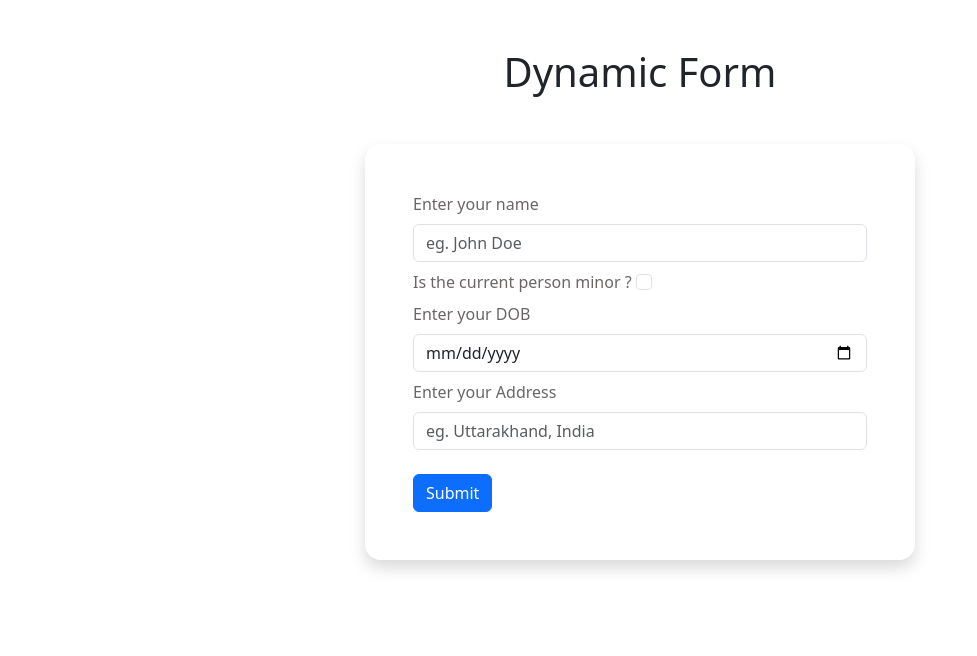
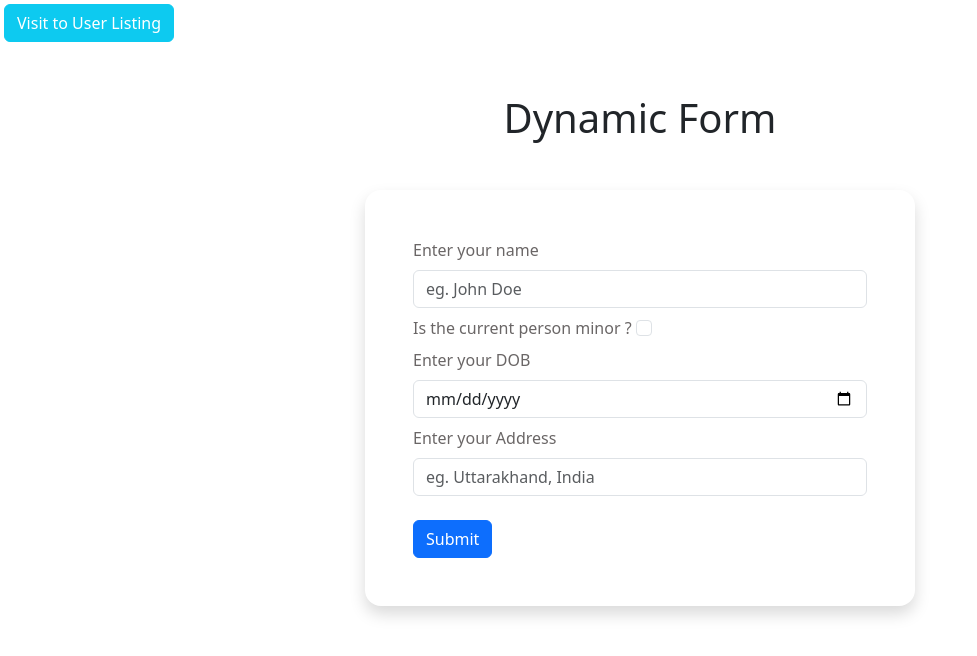
Before and after one commit to gauravbhandari2503/vue-assessment, a Vue app: page / in a window 1280 px wide. Shown: the top 656 px of the page, without its empty margins (0-977 px from the left). Built offline with nearby package versions, Linux system fonts and the light colour scheme.

Commit message:
added pages links in both Dynamic.vue and Listing.vue components

```diff
--- a/src/views/DynamicForm.vue
+++ b/src/views/DynamicForm.vue
@@ -1,4 +1,5 @@
 <template>
+  <button type="button" class="btn btn-info my-1 mx-1 text-white" @click="() => $router.push('/listing')">Visit to User Listing</button>
   <div class="container">
     <h1 class="text-center my-5">Dynamic Form</h1>
     <!-- Form can handle number of fields -->
--- a/src/views/Listing.vue
+++ b/src/views/Listing.vue
@@ -1,4 +1,5 @@
 <template>
+  <button type="button" class="btn btn-info my-1 mx-1 text-white" @click="() => $router.push('/')">Visit to Dynamic Form</button>
   <vue-element-loading :active="isLoading" is-full-screen />
   <div class="container listing" v-if="!isLoading">
     <h1 class="list-heading my-4">User Listing</h1>
```
